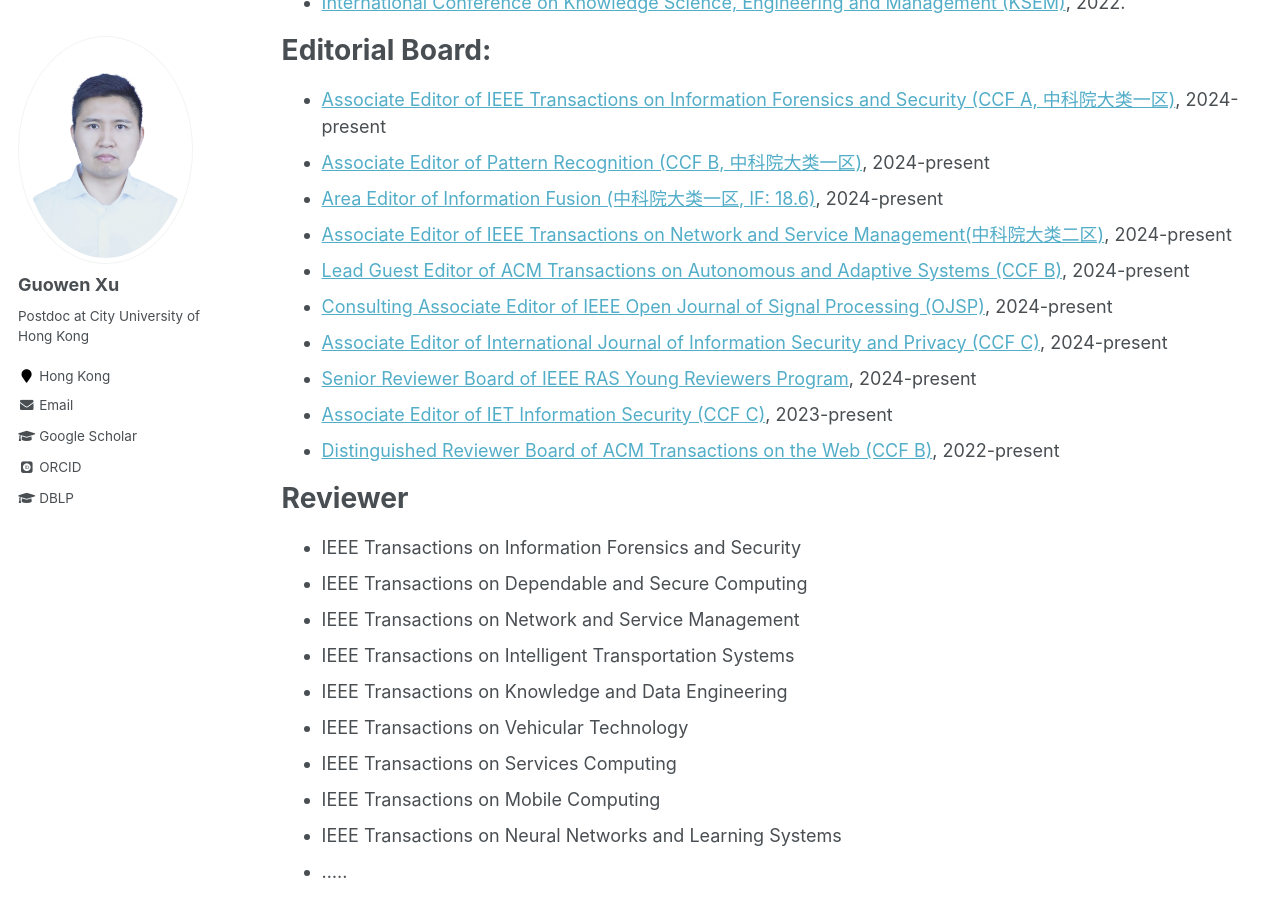
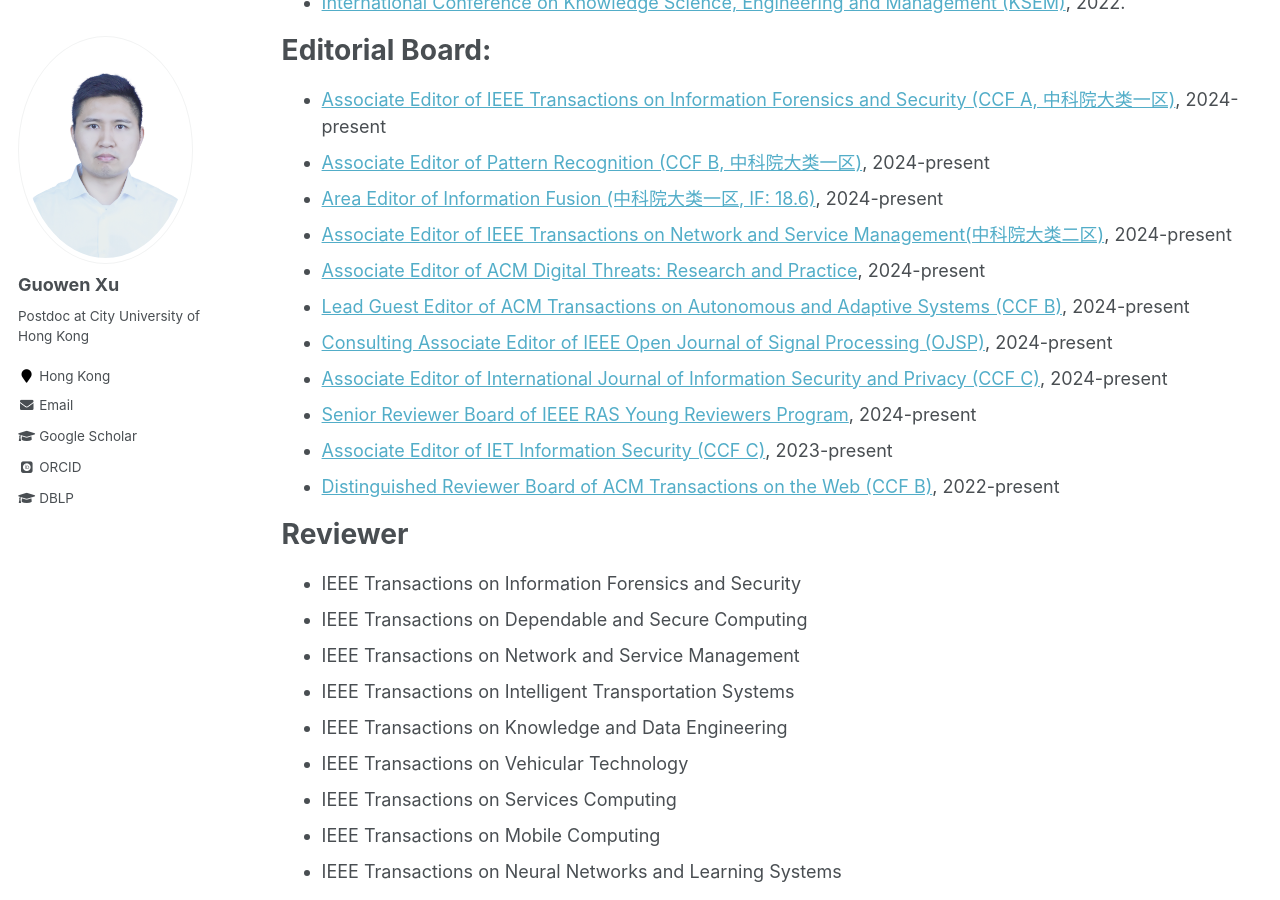
Before and after one commit to Guowen-xu/guowen-xu.github.io, a Jekyll site: the page built from _pages/services.md, in a window 1280 px wide and 900 px high, scrolled down 475 px. Built offline with Jekyll 4.4.1, drawn with Linux system fonts in a browser that asks for light colours; some web fonts are replaced.

Commit message:
Update services.md

```diff
--- a/_pages/services.md
+++ b/_pages/services.md
@@ -21,6 +21,7 @@ Editorial Board:
 * [Associate Editor of Pattern Recognition (CCF B, 中科院大类一区)](https://www.sciencedirect.com/journal/pattern-recognition/about/editorial-board), 2024-present
 * [Area Editor of Information Fusion (中科院大类一区, IF: 18.6)](https://www.sciencedirect.com/journal/information-fusion/about/editorial-board), 2024-present
 * [Associate Editor of IEEE Transactions on Network and Service Management(中科院大类二区)](https://www.comsoc.org/publications/journals/ieee-tnsm/ieee-transactions-network-and-service-management-editorial-board), 2024-present
+* [Associate Editor of ACM Digital Threats: Research and Practice](https://dl.acm.org/journal/dtrap/editorial-board), 2024-present
 * [Lead Guest Editor of ACM Transactions on Autonomous and Adaptive Systems (CCF B)](https://dl.acm.org/journal/taas/calls-for-papers), 2024-present
 * [Consulting Associate Editor of IEEE Open Journal of Signal Processing (OJSP)](https://signalprocessingsociety.org/publications-resources/ieee-open-journal-signal-processing/advisoryeditorial-board), 2024-present
 * [Associate Editor of International Journal of Information Security and Privacy (CCF C)](https://www.igi-global.com/journals/open-access/reviewers/international-journal-information-security-privacy/1096), 2024-present
```
